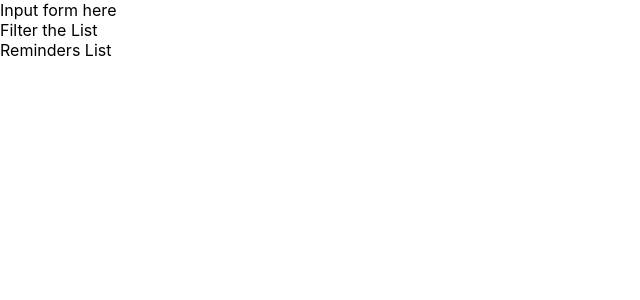
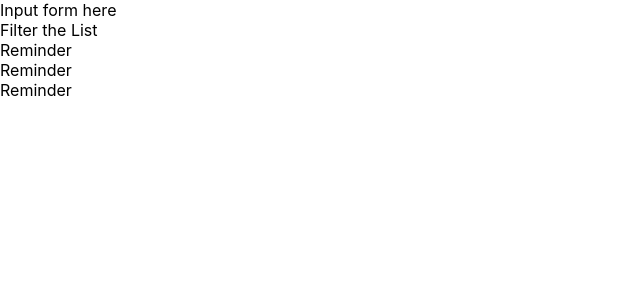
Before and after one commit to KenyOgun/reminders-app, a React (Create React App) app: page / in a window 1280 px wide. Shown: the top 300 px of the page, without its empty margins (0-640 px from the left). Built offline with nearby package versions, Linux system fonts and the light colour scheme.

Commit message:
altered RemindersList with Reminder imported

```diff
--- a/src/RemindersList.js
+++ b/src/RemindersList.js
@@ -1,5 +1,13 @@
+import Reminder from "./Reminder";
+
 function RemindersList(props) {
-  return <div>Reminders List</div>;
+  return (
+    <div>
+      <Reminder />
+      <Reminder />
+      <Reminder />
+    </div>
+  );
 }
 
 export default RemindersList;
```
